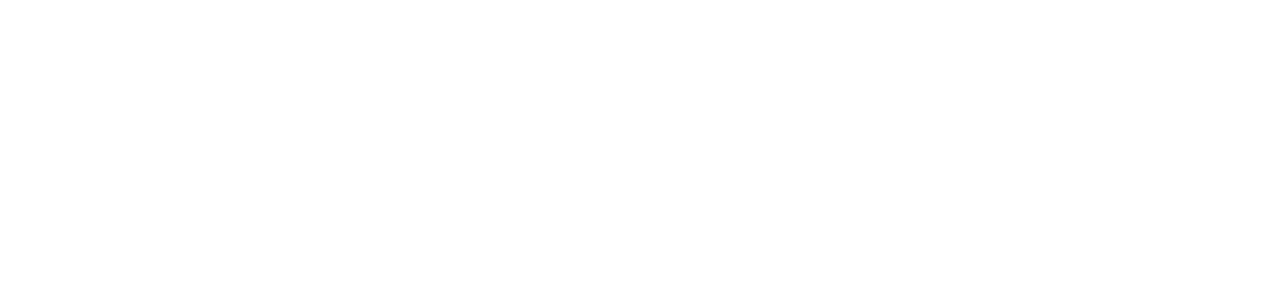
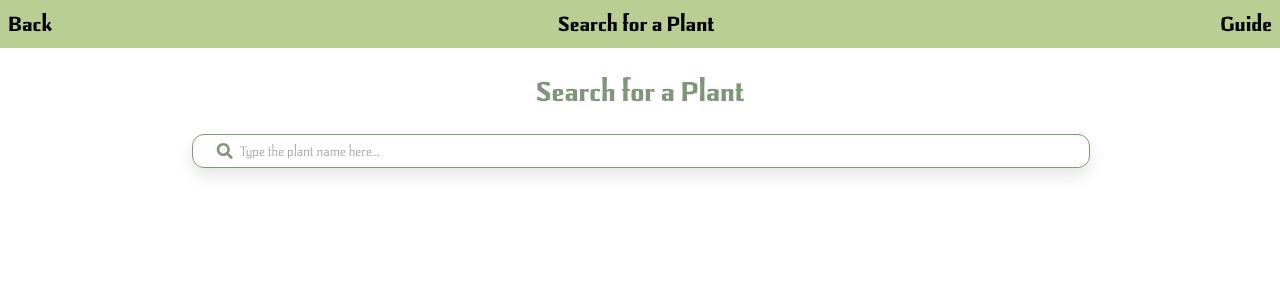
Before and after one commit to deco3801-mortein/frontend, a React (Vite) app: page /search in a window 1280 px wide. Before the commit this address had no page. Shown: the top 300 px of the page. Built offline with nearby package versions, Linux system fonts and the light colour scheme; data requests are answered from the project's data file; the HTML template or start-up script is replaced by a standard one.

Commit message:
Add guide page

```diff
--- a/package.json
+++ b/package.json
@@ -14,6 +14,7 @@
         "mortein-sdk": "https://github.com/deco3801-mortein/backend/releases/download/v0.0.1/mortein-sdk-0.0.1.tgz",
         "react": "^18.3.1",
         "react-dom": "^18.3.1",
+        "react-icons": "^5.3.0",
         "react-router-dom": "^6.26.1"
     },
     "devDependencies": {
--- a/src/App.jsx
+++ b/src/App.jsx
@@ -17,9 +17,10 @@
 import Navbar from "./components/Navbar";
 import HomePage from "./pages/HomePage";
 import Detail from "./pages/Detail";
-import Guide from "./pages/Guide";
 import "./App.css";
 import "./pages/Detail.css";
+import SearchPage from './pages/SearchPage';
+import SearchDetail from './pages/SearchDetail';
 
 function App() {
     const [userData, setUserData] = useState(null);
@@ -61,6 +62,8 @@
             {/* <Navbar left="Back" title="Detail" /> */}
             <Routes>
                 <Route path="/" element={<HomePage />} />
+                <Route path="/search" element={<SearchPage />} />
+                <Route path="/search-detail/:id" element={<SearchDetail />} />
                 <Route
                     path="/detail/:id"
                     element={
@@ -73,7 +76,6 @@
                         )
                     }
                 />
-                <Route path="/guide" element={<Guide />} />
             </Routes>
         </Router>
     );
--- /dev/null
+++ b/src/components/SearchBar.css
@@ -0,0 +1,61 @@
+/* Container for the search input and title */
+.search-container {
+    margin: 0 auto;
+    text-align: center;
+  }
+
+  .title h1 {
+    font-size: 2rem;
+    color: #7d9778;
+    margin-top: 3vh;
+    margin-bottom: 3vh;
+    font-family: 'PilserBold', sans-serif;
+  }
+
+  /* Wrapper for the search input and icon */
+  .input-wrapper {
+    width: 70vw;
+    height: 4vh;
+    display: flex;
+    align-items: center;
+    margin-left: 15vw;
+    border: 1px solid #7d9778;
+    border-radius: 1.5vh;
+    box-shadow: 0 1vh 2vh rgba(0, 0, 0, 0.1);
+  }
+
+  /* Style for the search icon */
+  #search-icon {
+    width: 2vw;
+    height: 2vh;
+    margin-left: 1.5vw;
+    color: #7d9778;
+  }
+
+  /* Style for the input box */
+  input {
+    border: none;
+    outline: none;
+    font-size: 16px;
+    color: #7d9778;
+    background-color: transparent; /* Matches the background */
+
+  }
+
+  /* Placeholder text style */
+  input::placeholder {
+    font-family: 'PilserLight', sans-serif;
+    color: #a0a0a0; /* Light gray for the placeholder */
+  }
+
+  /* Loading message style */
+  .text-gray-600 {
+    color: #7d9778;
+  }
+
+  /* Error message styling */
+  .message-none-box {
+    margin-top: 20px;
+    font-size: 16px;
+    color: red;
+  }
--- /dev/null
+++ b/src/components/SearchBar.jsx
@@ -0,0 +1,69 @@
+import React, { useEffect, useState } from "react";
+import { FaSearch } from "react-icons/fa";
+import "./SearchBar.css";
+
+const API_KEY = 'sk-7NuB66e38c2a660d46837';
+
+export const SearchBar = ({ setResults }) => {
+  const [input, setInput] = useState("");
+  const [loading, setLoading] = useState(false);
+  const [error, setError] = useState(null);
+
+  useEffect(() => {
+    const fetchData = async () => {
+      if (input.length >= 3) {
+        setLoading(true);
+        setError(null);
+
+        try {
+          const response = await fetch(
+            `https://perenual.com/api/species-list?key=${API_KEY}&q=${input}`
+          );
+
+          if (!response.ok) {
+            throw new Error("Failed to fetch data");
+          }
+
+          const data = await response.json();
+          setResults(data.data);
+        } catch (err) {
+          setError("Failed to fetch plants. Please try again.");
+        } finally {
+          setLoading(false);
+        }
+      } else {
+        setResults([]);
+      }
+    };
+
+    fetchData();
+  }, [input, setResults]);
+
+  const handleChange = (e) => {
+    setInput(e.target.value);
+  };
+
+  return (
+    <>
+      <div className="search-container">
+        <div className="title">
+          <h1>Search for a Plant</h1>
+        </div>
+        <div className="input-wrapper">
+          <FaSearch id="search-icon" />
+          <input
+            placeholder="Type the plant name here..."
+            value={input}
+            onChange={handleChange}
+          />
+        </div>
+      </div>
+      {loading && <p className="text-gray-600">Loading...</p>}
+      {error && (
+        <div className="message-none-box">
+          <b>{error}</b>
+        </div>
+      )}
+    </>
+  );
+};
--- /dev/null
+++ b/src/pages/SearchDetail.css
@@ -0,0 +1,62 @@
+/* Container for the entire detail page */
+.search-detail-page {
+    width: 100vw;
+    height: 100vh;
+    margin: 0 auto;
+    padding: 20px;
+    font-family: 'PilserLight', sans-serif;
+    background-color: #f8f8f0;
+    text-align: center;
+}
+
+/* Main section containing the plant image and title */
+.plant-main {
+    display: flex;
+    align-items: center;
+    justify-content: center;
+    margin-bottom: 3vh;
+    gap: 2vw;
+}
+
+.plant-image {
+    width: 20vh;
+    height: 20vh;
+    border-radius: 50%;
+    object-fit: cover;
+    box-shadow: 0 1vh 2vh rgba(0, 0, 0, 0.1);
+}
+
+.plant-title {
+    font-size: 2rem;
+    font-weight: bold;
+    color: #7d9778;
+    font-family: 'PilserBold', sans-serif;
+}
+
+/* Container for plant information */
+.plant-info {
+    margin-top: 3vh;
+}
+
+/* Section for individual plant details */
+.info-section {
+    margin-bottom: 3vh;
+    text-align: left;
+}
+
+/* Info section headers */
+.info-section h3 {
+    font-size: 1.5rem;
+    font-weight: bold;
+    color: #7d9778;
+    margin-bottom: 1vh;
+    font-family: 'PilserBold', sans-serif;
+}
+
+/* Info section text */
+.info-section p {
+    font-size: 1.2rem;
+    color: #333;
+    margin: 0;
+    font-family: 'PilserLight', sans-serif;
+}
--- /dev/null
+++ b/src/pages/SearchDetail.jsx
@@ -0,0 +1,64 @@
+import React, { useState, useEffect } from 'react';
+import { useParams } from 'react-router-dom';
+import './SearchDetail.css';
+
+const API_KEY = 'sk-7NuB66e38c2a660d46837';
+
+const SearchDetail = () => {
+  const { id } = useParams(); // Get plant ID from URL
+  const [plantData, setPlantData] = useState(null);
+
+  useEffect(() => {
+    // Fetch plant data from API based on plant ID
+    fetch(`https://perenual.com/api/species-list?key=${API_KEY}&q=${id}`)
+      .then(response => response.json())
+      .then(data => {
+        if (data.data.length > 0) {
+          setPlantData(data.data[0]); // Set the first plant result
+        }
+      })
+      .catch(error => console.error('Error fetching plant data:', error));
+  }, [id]);
+
+  if (!plantData) {
+    return <p>Loading...</p>; // Display loading while fetching
+  }
+
+  // Ensure information is an array
+  const sunlight = Array.isArray(plantData.sunlight) ? plantData.sunlight.join(', ') : plantData.sunlight || 'Unknown';
+  const scientificName = plantData.scientific_name?.join(', ') || 'Unknown';
+  const otherName = plantData.other_name?.join(', ') || 'Unknown';
+
+  return (
+    <div className="search-detail-page">
+      <div className="plant-main">
+        <img src={plantData.default_image?.regular_url} alt={plantData.common_name} className="plant-image" />
+        <h1 className="plant-title">{plantData.common_name}</h1>
+      </div>
+      <div className="plant-info">
+        <div className="info-section">
+          <h3>Scientific Name:</h3>
+          <p>{scientificName}</p>
+        </div>
+        <div className="info-section">
+          <h3>Other Name:</h3>
+          <p>{otherName}</p>
+        </div>
+        <div className="info-section">
+          <h3>Cycle:</h3>
+          <p>{plantData.cycle}</p>
+        </div>
+        <div className="info-section">
+          <h3>Watering:</h3>
+          <p>{plantData.watering}</p>
+        </div>
+        <div className="info-section">
+          <h3>Sunlight:</h3>
+          <p>{sunlight}</p>
+        </div>
+      </div>
+    </div>
+  );
+};
+
+export default SearchDetail;
--- /dev/null
+++ b/src/pages/SearchPage.css
@@ -0,0 +1,29 @@
+
+.search-page {
+  width: 100vw;
+  height: 100vh;
+  background-size: cover;
+}
+
+.results-list {
+  list-style-type: none;
+  padding: 0;
+  margin: 20px 0;
+}
+
+.result-item {
+  border: 1px solid #ccc;
+  padding: 10px;
+  border-radius: 4px;
+  margin-bottom: 10px;
+  display: flex;
+  font-size: 16px;
+  align-items: center;
+}
+
+.plant-thumbnail {
+  margin-left: 20px;
+  border-radius: 4px;
+  max-width: 60px;
+  max-height: 60px;
+}
--- /dev/null
+++ b/src/pages/SearchPage.jsx
@@ -0,0 +1,49 @@
+import React, { useState } from 'react';
+import { useNavigate } from 'react-router-dom';
+import { SearchBar } from '../components/SearchBar';
+import Navbar from '../components/Navbar';
+import '../pages/SearchPage.css';
+
+const SearchPage = () => {
+    const [results, setResults] = useState([]);
+    const navigate = useNavigate(); // Initialize navigate hook
+
+    // Handle clicking on a plant to navigate to the SearchDetail page
+    const handlePlantClick = (id) => {
+        navigate(`/search-detail/${id}`); // Navigate to the renamed SearchDetail page
+    };
+    let new_results = [];
+
+    return (
+        <div className="search-page">
+            <Navbar left="Back" title="Search for a Plant" showGuide={false} />
+            <SearchBar setResults={setResults} />
+            {/* {console.log(results)}
+            {console.log(results.map((plant) => plant.common_name))}
+            <ul>
+                {new_results = results.map((plant) => (
+                    <li>
+                        {plant.common_name}
+                    </li>
+                ))}
+                {new_results}
+            </ul> */}
+            <ul className="results-list">
+                {results.map((plant) => (
+                    <li key={plant.id} className="result-item" onClick={() => handlePlantClick(plant.id)}>
+                        <h2>{plant.common_name}</h2>
+                        {plant.default_image && (
+                        <img
+                            src={plant.default_image.thumbnail}
+                            alt={plant.common_name}
+                            className="plant-thumbnail"
+                        />
+                        )}
+                    </li>
+                ))}
+            </ul>
+        </div>
+    );
+};
+
+export default SearchPage;
```
Also changed, not shown: src/components/Header.jsx (+28 -7 lines), src/pages/HomePage.jsx (+15 -0 lines), 1 other file (tests, documents, lock files or other folders).
